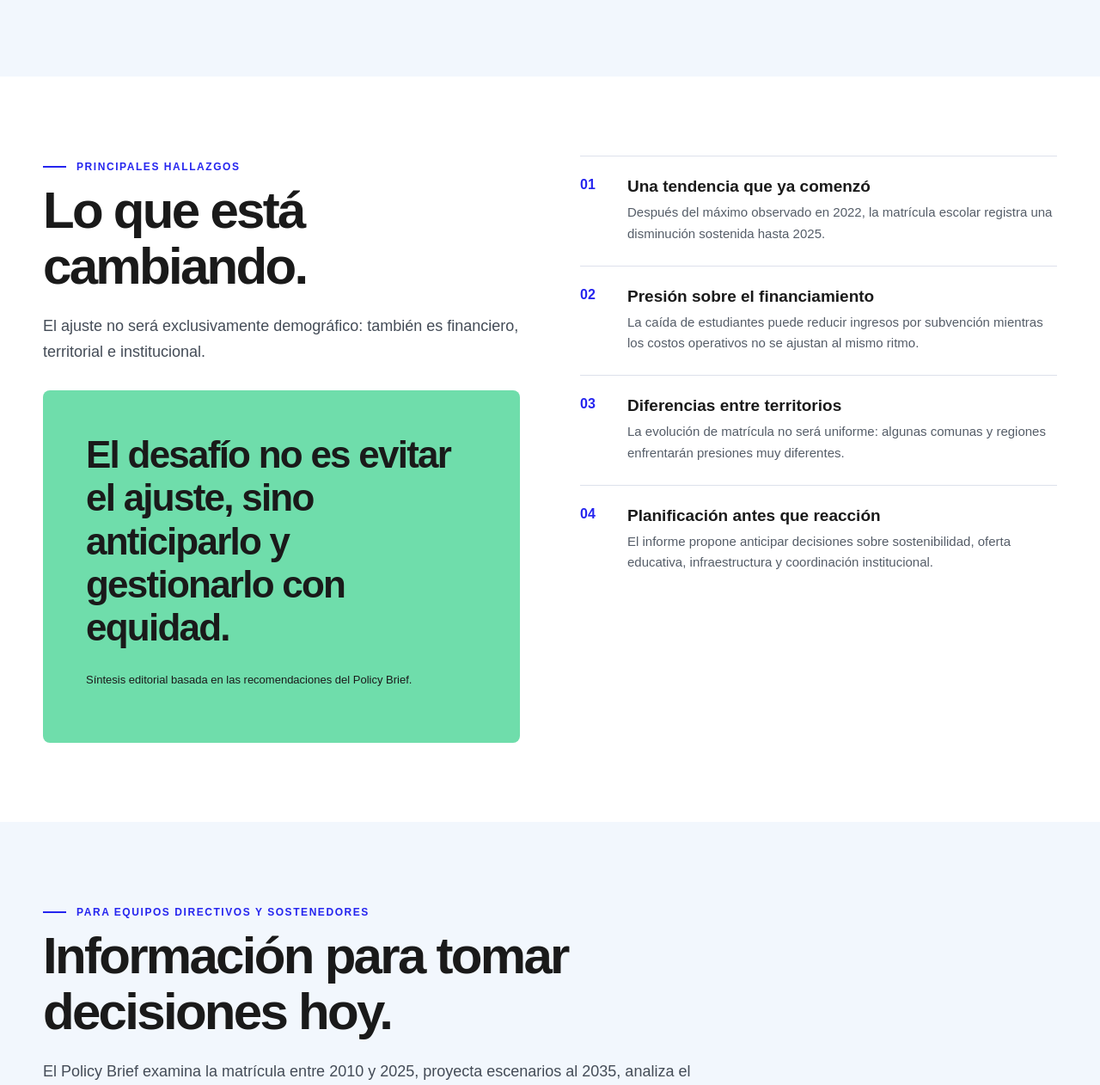
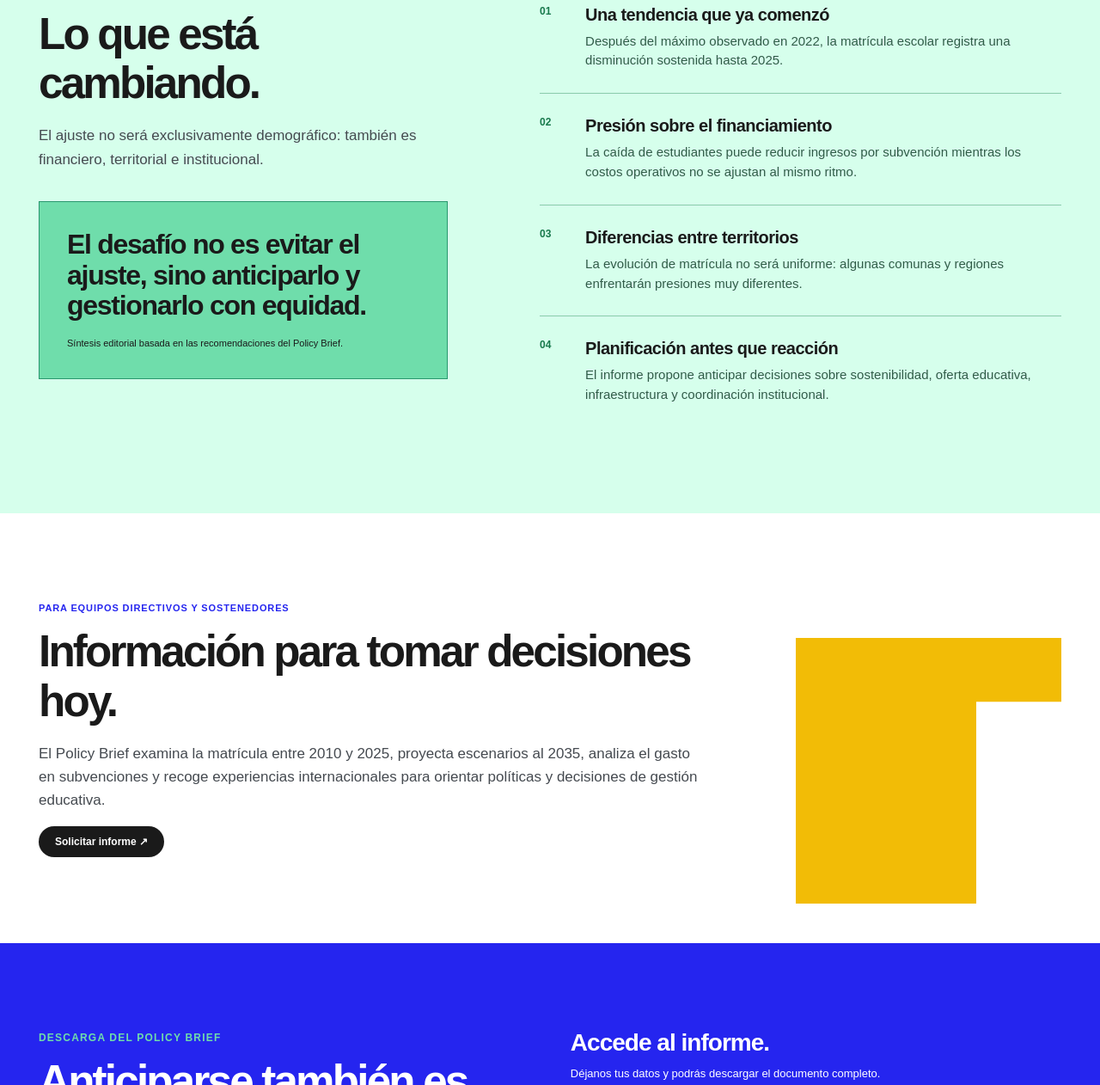
Before and after one commit to Gets-Educacion/gets-educacion-insights, a plain HTML site: page index.html in a window 1280 px wide. Shown: the part 1538-2800 px from the top of the page at 86% size. Drawn offline with Linux system fonts and the light colour scheme.

Commit message:
Redesign GETS Insights to align with original website visual language and brand palette

```diff
--- a/index.html
+++ b/index.html
@@ -4,24 +4,24 @@
 <meta name="description" content="Policy Brief GETS: efectos fiscales, territoriales e institucionales de la transición demográfica y la contracción de la matrícula escolar chilena hacia 2035.">
 <meta property="og:title" content="La contracción de la matrícula escolar en Chile | GETS Insights"><meta property="og:description" content="Conoce los hallazgos, escenarios y recomendaciones para la gestión educativa.">
 <style>
-:root{--blue:#2525EF;--mint:#6FDDAB;--yellow:#F2BC06;--orange:#FF4824;--ice:#F2F7FD;--ink:#1A1A1A;--font:Arial,Helvetica,sans-serif}
-*{box-sizing:border-box}html{scroll-behavior:smooth}body{margin:0;background:var(--ice);font-family:var(--font);color:var(--ink);-webkit-font-smoothing:antialiased}a{color:inherit;text-decoration:none}button,input{font:inherit}button{cursor:pointer}p{line-height:1.65}.wrap{width:min(1180px,calc(100% - 48px));margin:auto}
-.site-header{background:#fff;border-bottom:1px solid #e7eaf2;position:sticky;top:0;z-index:10}.nav{height:82px;display:flex;align-items:center;justify-content:space-between;gap:24px}.logo{display:flex;align-items:center;gap:10px;font-size:25px;font-weight:850;letter-spacing:-1.5px}.mark{width:35px;height:35px;display:grid;grid-template-columns:repeat(3,1fr);gap:3px;transform:rotate(-15deg)}.mark i{background:var(--blue);border-radius:2px}.mark i:nth-child(2),.mark i:nth-child(5){background:transparent}.nav-links{display:flex;align-items:center;gap:32px;font-size:14px;font-weight:700}.nav-links a:hover{color:var(--blue)}.nav-cta,.btn{display:inline-flex;align-items:center;gap:12px;justify-content:center;background:var(--ink);color:white;border:0;border-radius:100px;padding:15px 22px;font-weight:700;transition:transform .2s,background .2s}.nav-cta:hover,.btn:hover{transform:translateY(-2px);background:#353535}.nav-cta{font-size:13px;padding:12px 18px}
-.hero{background:var(--blue);color:#fff;overflow:hidden;position:relative}.hero-inner{padding:106px 0 100px;max-width:850px;position:relative;z-index:1}.eyebrow{display:inline-flex;gap:12px;align-items:center;text-transform:uppercase;letter-spacing:.13em;font-size:12px;font-weight:750}.eyebrow:before{content:"";display:block;width:27px;height:2px;background:currentColor}.hero h1{font-size:clamp(45px,6.4vw,88px);line-height:.99;letter-spacing:-.055em;margin:28px 0;font-weight:800}.hero .subtitle{font-size:clamp(18px,2vw,25px);max-width:720px;line-height:1.35;margin:0 0 32px}.authors{opacity:.88;font-size:13px;line-height:1.7}.hero-shape{position:absolute;width:450px;height:450px;border:95px solid var(--mint);border-radius:50%;top:-200px;right:-180px;opacity:.85}.hero-shape:after{content:"";position:absolute;width:145px;height:370px;background:var(--mint);transform:rotate(32deg);top:135px;right:85px}
-.hero-btn{background:white;color:var(--ink)}.hero-btn:hover{background:var(--mint)}.meta{margin-top:33px;display:flex;gap:18px;align-items:center;font-size:12px;opacity:.85;flex-wrap:wrap}
-.section{padding:92px 0}.section-title{font-size:clamp(33px,4.8vw,60px);line-height:1.08;letter-spacing:-.045em;margin:12px 0 22px;max-width:900px}.section-lede{font-size:18px;max-width:780px;color:#444c57}
-.stats{display:grid;grid-template-columns:repeat(3,1fr);gap:12px;margin-top:42px}.stat{background:white;min-height:260px;padding:30px;display:flex;flex-direction:column;justify-content:space-between;border:1px solid #e7eaf1;border-radius:8px}.stat:nth-child(2){background:var(--mint);border-color:var(--mint)}.stat:nth-child(3){background:var(--yellow);border-color:var(--yellow)}.stat strong{font-size:clamp(49px,6vw,78px);letter-spacing:-.07em}.stat p{font-size:16px;font-weight:600;line-height:1.45;margin:0}.stat small{font-size:12px;opacity:.75}
-.split{display:grid;grid-template-columns:1fr 1fr;gap:70px;align-items:start}.findings{background:#fff}.finding{border-top:1px solid #dde1eb;padding:24px 0;display:grid;grid-template-columns:42px 1fr;gap:13px}.finding span{color:var(--blue);font-weight:800}.finding h3{margin:0 0 7px;font-size:19px}.finding p{margin:0;color:#555d68;font-size:15px}
-.quote{background:var(--mint);padding:50px;border-radius:8px;margin-top:30px}.quote blockquote{font-weight:750;line-height:1.14;font-size:clamp(28px,3.5vw,44px);letter-spacing:-.04em;margin:0}.quote p{font-size:13px;margin-top:25px}
-.download{background:var(--ink);color:#fff;position:relative;overflow:hidden}.download .section-title{max-width:720px}.download-grid{display:grid;grid-template-columns:1fr 430px;gap:80px;align-items:start}.download-text{color:#d2d4dd;max-width:600px}.tag{color:var(--mint);font-weight:700;font-size:13px;letter-spacing:.08em;text-transform:uppercase}
-.form-card{background:white;color:var(--ink);border-radius:10px;padding:34px;box-shadow:0 24px 50px #0003}.form-card h3{font-size:27px;line-height:1.1;letter-spacing:-.035em;margin:0 0 12px}.form-card>p{font-size:14px;color:#5d626c;line-height:1.5;margin-bottom:24px}.field{margin-bottom:14px}.field label{display:block;font-size:12px;font-weight:750;margin-bottom:7px}.field input{width:100%;height:47px;border:1px solid #ccd1da;border-radius:5px;padding:11px 13px;background:#fff;outline:none}.field input:focus{border-color:var(--blue);box-shadow:0 0 0 3px #2525ef15}.check{display:flex;gap:10px;align-items:flex-start;margin:18px 0;font-size:12px;line-height:1.45}.check input{margin:3px 0;accent-color:var(--blue)}.check a{text-decoration:underline;color:var(--blue)}.submit{width:100%;background:var(--blue);border-radius:5px;padding:16px}.submit:disabled{opacity:.6;cursor:not-allowed}.form-status{font-size:13px;line-height:1.4;margin-top:12px;color:#af2f25;min-height:18px}.footnote{color:#6f7480;font-size:11px;line-height:1.5}
-footer{background:var(--blue);color:white;padding:46px 0}.footer-row{display:flex;justify-content:space-between;gap:25px;align-items:center}.footer-row p{font-size:12px}
-.overlay{position:fixed;inset:0;background:#111b;display:none;align-items:center;justify-content:center;padding:20px;z-index:99}.overlay.open{display:flex}.modal{position:relative;background:white;color:var(--ink);padding:42px;max-width:460px;width:100%;border-radius:10px;text-align:center}.modal h2{font-size:30px;letter-spacing:-.04em}.modal p{font-size:15px}.close{position:absolute;right:15px;top:12px;border:none;background:transparent;font-size:28px}.success-symbol{font-size:48px;color:var(--blue)}
-@media(max-width:850px){.nav-links a:not(.nav-cta){display:none}.wrap{width:min(100% - 36px,1180px)}.hero-inner{padding:76px 0}.hero h1{font-size:clamp(43px,10vw,70px)}.hero-shape{opacity:.25}.stats,.split,.download-grid{grid-template-columns:1fr}.stat{min-height:180px}.split,.download-grid{gap:30px}.section{padding:65px 0}.form-card{padding:25px}.footer-row{align-items:start;flex-direction:column}.quote{padding:29px}}
+:root{--blue:#2525EF;--mint:#6FDDAB;--yellow:#F2BC06;--coral:#FF4824;--ice:#F2F7FD;--ink:#1A1A1A;font-family:"Mozaic HUM","Arial",sans-serif}
+*{box-sizing:border-box}html{scroll-behavior:smooth}body{margin:0;background:white;color:var(--ink);-webkit-font-smoothing:antialiased;font-family:Arial,Helvetica,sans-serif}a{color:inherit;text-decoration:none}button,input{font:inherit}button{cursor:pointer}p{line-height:1.52}.wrap{width:min(1330px,calc(100% - 90px));margin:auto}
+.site-header{background:#fff;position:relative;z-index:10;border-bottom:1px solid #eee}.nav{height:74px;display:flex;align-items:center;justify-content:space-between;gap:24px}.logo{display:flex;align-items:center;gap:7px;font-size:24px;font-weight:850;letter-spacing:-1.5px}.mark{width:28px;height:32px;position:relative;display:inline-block;border-radius:50%;border:8px dotted currentColor;transform:rotate(-25deg)}.mark i{display:none}.nav-links{display:flex;align-items:center;gap:29px;font-size:12px;font-weight:600}.nav-links a:hover{opacity:.65}.nav-cta,.btn{display:inline-flex;align-items:center;gap:9px;justify-content:center;background:var(--ink);color:white;border:0;border-radius:100px;padding:11px 19px;font-size:12px;font-weight:700;transition:transform .2s}.nav-cta:hover,.btn:hover{transform:translateY(-2px)}.nav-cta{padding:10px 15px}
+.hero{background:var(--blue);color:#fff;position:relative;overflow:hidden}.hero .wrap{width:100%;max-width:none;margin:0}.hero-inner{min-height:590px;max-width:none;padding:100px max(5.6vw,35px) 88px;width:64%;display:flex;flex-direction:column;align-items:flex-start;justify-content:center;position:relative;z-index:2}.hero h1{font-size:clamp(43px,5.1vw,80px);letter-spacing:-.06em;line-height:1.04;max-width:790px;font-weight:750;margin:21px 0 20px}.hero .subtitle{font-size:clamp(16px,1.5vw,21px);max-width:620px;line-height:1.35;margin:0 0 24px}.eyebrow{text-transform:uppercase;font-size:11px;font-weight:750;letter-spacing:.08em;display:inline-flex;gap:10px;align-items:center}.eyebrow:before{content:none}.hero-shape{position:absolute;right:0;top:0;bottom:0;width:36%;height:auto;border:0;border-radius:0;background:linear-gradient(transparent,#0002),url('https://images.unsplash.com/photo-1509062522246-3755977927d7?w=1300&q=85&fit=crop') center/cover;opacity:1;clip-path:polygon(0 0,100% 0,100% 100%,14% 100%)}.hero-shape:after{content:"";position:absolute;left:-8%;top:8%;height:80%;width:15%;transform:skew(10deg);background:var(--mint)}.hero-btn{background:#1a1a1a;color:white}.authors{font-size:12px;opacity:.9}.meta{margin-top:27px;display:flex;gap:18px;font-size:11px;opacity:.85}
+.section{padding:100px 0}.section-title{font-size:clamp(34px,4vw,60px);line-height:1.13;letter-spacing:-.055em;font-weight:700;max-width:820px;margin:14px 0 18px}.section-lede{max-width:800px;font-size:17px;line-height:1.6;color:#454a50}
+.stats{display:grid;grid-template-columns:repeat(3,1fr);gap:0;margin-top:54px;border:1px solid #e0e0e0}.stat{padding:34px;min-height:270px;border-right:1px solid #e0e0e0;display:flex;flex-direction:column;justify-content:space-between;background:white}.stat:last-child{border-right:0}.stat:nth-child(2){background:var(--mint)}.stat:nth-child(3){background:var(--yellow)}.stat strong{font-size:clamp(48px,5.8vw,83px);font-weight:750;letter-spacing:-.06em}.stat p{margin:0;font-size:17px;font-weight:700;line-height:1.28}.stat small{font-size:11px;opacity:.67;margin-top:13px}
+.findings{background:#d6ffec}.split{display:grid;grid-template-columns:40% 1fr;gap:9%;align-items:start}.finding{border-top:1px solid #8acaac;padding:26px 0;display:grid;grid-template-columns:40px 1fr;gap:13px}.finding span{font-size:12px;font-weight:800;color:#18794c}.finding h3{font-size:20px;margin:0 0 8px;letter-spacing:-.025em}.finding p{font-size:15px;margin:0;color:#315b49}.quote{padding:32px;background:var(--mint);border-radius:0;margin-top:35px;border:1px solid #29976e}.quote blockquote{font-size:clamp(22px,2.5vw,37px);font-weight:750;line-height:1.12;letter-spacing:-.04em;margin:0}.quote p{font-size:11px;line-height:1.5;margin:17px 0 0}
+#analisis{background:#fff;position:relative}#analisis .wrap{padding-right:32%;position:relative}#analisis .wrap:after{content:"";position:absolute;right:0;top:15%;width:26%;aspect-ratio:1;background:var(--yellow);clip-path:polygon(0 0,100% 0,100% 24%,68% 24%,68% 100%,0 100%)}
+.download{background:var(--blue);color:#fff;position:relative}.download-grid{display:grid;grid-template-columns:1fr 48%;gap:8%;align-items:start}.download .section-title{max-width:600px}.download-text{color:#fff;opacity:.9;max-width:600px}.tag{color:var(--mint);font-weight:750;font-size:12px;letter-spacing:.1em;text-transform:uppercase}
+.form-card{color:#fff;background:transparent;padding:0}.form-card h3{font-size:28px;letter-spacing:-.035em;margin:0 0 10px}.form-card>p{font-size:13px;margin:0 0 23px}.field{margin-bottom:14px}.field label{font-size:12px;font-weight:650;display:block;margin:0 0 7px}.field input{background:transparent;border:1px solid #d5d5ff;border-radius:100px;color:#fff;outline:none;padding:12px 17px;width:100%;height:46px}.field input::placeholder{color:#d5d5ff}.field input:focus{border-color:white;box-shadow:0 0 0 2px #ffffff48}.check{font-size:12px;line-height:1.45;display:flex;align-items:start;gap:11px;margin:16px 0}.check input{margin-top:3px;accent-color:var(--mint)}.check a{text-decoration:underline}.submit{background:var(--ink);color:#fff;border-radius:100px;width:auto;padding:13px 26px;margin-top:8px}.submit:disabled{opacity:.55;cursor:not-allowed}.form-status{min-height:19px;font-size:13px;margin-top:12px;color:#ffe6ac}.footnote{color:#d5d6ff;font-size:11px;line-height:1.5;margin-top:12px}
+footer{background:#1a1a1a;color:#fff;padding:42px 0}.footer-row{display:flex;justify-content:space-between;align-items:center;gap:25px}.footer-row p{font-size:11px}
+.overlay{position:fixed;inset:0;background:#0009;display:none;align-items:center;justify-content:center;z-index:100;padding:24px}.overlay.open{display:flex}.modal{position:relative;background:#fff;color:var(--ink);padding:42px;max-width:480px;width:100%;text-align:center}.modal h2{font-size:30px}.modal p{font-size:15px}.close{position:absolute;right:15px;top:12px;border:0;background:none;font-size:28px}.success-symbol{font-size:44px;color:var(--blue)}
+@media(max-width:960px){.wrap{width:calc(100% - 44px)}.hero-inner{min-height:530px;width:68%;padding:70px 26px}.hero-shape{width:42%}.download-grid{gap:35px}.nav-links{gap:12px}.split{grid-template-columns:1fr;gap:32px}}
+@media(max-width:700px){.nav{height:62px}.nav-links a:not(.nav-cta){display:none}.nav-cta{padding:9px 12px}.hero-inner{min-height:0;width:100%;padding:65px 22px 270px}.hero h1{font-size:47px}.hero-shape{width:100%;height:245px;top:auto;bottom:0;clip-path:none;background-position:center 40%}.hero-shape:after{display:none}.section{padding:68px 0}.stats{grid-template-columns:1fr}.stat{min-height:175px;border-right:0;border-bottom:1px solid #ddd;padding:25px}.split,.download-grid{grid-template-columns:1fr}.finding{padding:20px 0}#analisis .wrap{padding-right:0}#analisis .wrap:after{display:none}.download-grid{gap:36px}.footer-row{align-items:start;flex-direction:column;gap:5px}.meta{flex-wrap:wrap}}
 </style></head>
 <body>
 <header class="site-header"><div class="wrap nav"><a href="#inicio" class="logo" aria-label="GETS Insights"><span class="mark" aria-hidden="true"><i></i><i></i><i></i><i></i><i></i><i></i><i></i><i></i><i></i></span>GETS <span style="font-size:13px;font-weight:600;letter-spacing:0;color:#70737d;margin-left:4px">INSIGHTS</span></a><nav class="nav-links"><a href="#hallazgos">Hallazgos</a><a href="#analisis">El estudio</a><a class="nav-cta" href="#descargar">Acceder al informe ↗</a></nav></div></header>
-<main id="inicio"><section class="hero"><div class="hero-shape" aria-hidden="true"></div><div class="wrap"><div class="hero-inner"><span class="eyebrow">GETS Insights / Policy Brief / Octubre 2026</span><h1>La contracción de la matrícula escolar en Chile.</h1><p class="subtitle">Efectos fiscales, territoriales e institucionales de la transición demográfica.</p><a class="btn hero-btn" href="#descargar">Conoce el informe completo <span>↗</span></a><div class="meta"><span>Por Nicolás Muñoz Pavez y Humberto Jiménez Acevedo</span><span>21 páginas</span></div></div></div></section>
+<main id="inicio"><section class="hero"><div class="hero-shape" aria-hidden="true"></div><div class="wrap"><div class="hero-inner"><span class="eyebrow">GETS INSIGHTS &nbsp; / &nbsp; PUBLICACIÓN · OCTUBRE 2026</span><h1>La contracción de la matrícula escolar en Chile.</h1><p class="subtitle">Efectos fiscales, territoriales e institucionales de la transición demográfica.</p><a class="btn hero-btn" href="#descargar">Descubre el estudio <span>↗</span></a><div class="meta"><span>Por Nicolás Muñoz Pavez y Humberto Jiménez Acevedo</span><span>21 páginas</span></div></div></div></section>
 <section class="section"><div class="wrap"><span class="eyebrow" style="color:var(--blue)">Una transformación estructural</span><h2 class="section-title">Menos estudiantes. Nuevos desafíos para la educación chilena.</h2><p class="section-lede">La transición demográfica ya está impactando la matrícula escolar. Este estudio de GETS analiza su magnitud, sus consecuencias y las decisiones que deberán anticipar los actores del sistema educativo.</p><div class="stats"><article class="stat"><strong>~29%</strong><p>Caída proyectada de la matrícula en los niveles regulares hacia 2035.</p><small>Proyección cercana, según escenarios del estudio</small></article><article class="stat"><strong>~1M</strong><p>Menos estudiantes proyectados para la próxima década.</p><small>Magnitud aproximada; no es un dato observado</small></article><article class="stat"><strong>2.491</strong><p>Establecimientos excedentes estimados respecto de la demanda futura.</p><small>Capacidad excedente, no cierres pronosticados</small></article></div></div></section>
 <section id="hallazgos" class="section findings"><div class="wrap split"><div><span class="eyebrow" style="color:var(--blue)">Principales hallazgos</span><h2 class="section-title">Lo que está cambiando.</h2><p class="section-lede">El ajuste no será exclusivamente demográfico: también es financiero, territorial e institucional.</p><div class="quote"><blockquote>El desafío no es evitar el ajuste, sino anticiparlo y gestionarlo con equidad.</blockquote><p>Síntesis editorial basada en las recomendaciones del Policy Brief.</p></div></div><div><div class="finding"><span>01</span><div><h3>Una tendencia que ya comenzó</h3><p>Después del máximo observado en 2022, la matrícula escolar registra una disminución sostenida hasta 2025.</p></div></div><div class="finding"><span>02</span><div><h3>Presión sobre el financiamiento</h3><p>La caída de estudiantes puede reducir ingresos por subvención mientras los costos operativos no se ajustan al mismo ritmo.</p></div></div><div class="finding"><span>03</span><div><h3>Diferencias entre territorios</h3><p>La evolución de matrícula no será uniforme: algunas comunas y regiones enfrentarán presiones muy diferentes.</p></div></div><div class="finding"><span>04</span><div><h3>Planificación antes que reacción</h3><p>El informe propone anticipar decisiones sobre sostenibilidad, oferta educativa, infraestructura y coordinación institucional.</p></div></div></div></div></section>
 <section id="analisis" class="section"><div class="wrap"><span class="eyebrow" style="color:var(--blue)">Para equipos directivos y sostenedores</span><h2 class="section-title">Información para tomar decisiones hoy.</h2><p class="section-lede">El Policy Brief examina la matrícula entre 2010 y 2025, proyecta escenarios al 2035, analiza el gasto en subvenciones y recoge experiencias internacionales para orientar políticas y decisiones de gestión educativa.</p><a class="btn" href="#descargar">Solicitar informe ↗</a></div></section>
```
